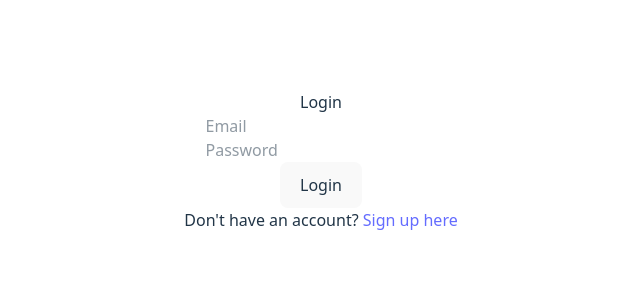
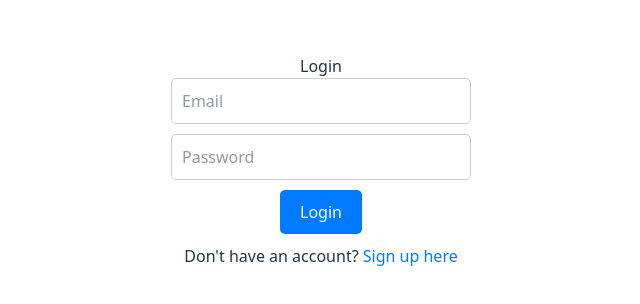
Before and after one commit to tarasinghrajput/ncert-bot, a React (Vite) app in the folder ncert-bot/: page /login in a window 1280 px wide. Shown: the part 264-568 px from the top of the page, without its empty margins (319-959 px from the left). Built offline with nearby package versions, Linux system fonts and the light colour scheme; no server answers.

Commit message:
added ui to login form

```diff
--- a/ncert-bot/src/components/Login.jsx
+++ b/ncert-bot/src/components/Login.jsx
@@ -23,28 +23,30 @@ function Login() {
     return (
         <div style={{ textAlign: "center", marginTop: "50px" }}>
             <h2>Login</h2>
-            {error && <p style={{ color: "red" }}>{error}</p>}
-            <form onSubmit={handleLogin}>
+            {error && <p style={{ color: "red", marginBottom: "10px" }}>{error}</p>}
+            <form onSubmit={handleLogin} style={{ display: "flex", flexDirection: "column", alignItems: "center" }}>
                 <input
                     type="email"
                     placeholder="Email"
                     value={email}
                     onChange={(e) => setEmail(e.target.value)}
+                    style={{ padding: "10px", marginBottom: "10px", width: "300px", borderRadius: "5px", border: "1px solid #ccc" }}
                     required
                 />
-                <br />
                 <input
                     type="password"
                     placeholder="Password"
                     value={password}
                     onChange={(e) => setPassword(e.target.value)}
+                    style={{ padding: "10px", marginBottom: "10px", width: "300px", borderRadius: "5px", border: "1px solid #ccc" }}
                     required
                 />
-                <br />
-                <button type="submit">Login</button>
+                <button type="submit" style={{ padding: "10px 20px", backgroundColor: "#007bff", color: "white", border: "none", borderRadius: "5px", cursor: "pointer" }}>
+                    Login
+                </button>
             </form>
-            <p>
-                Don't have an account? <a href="/signup">Sign up here</a>
+            <p style={{ marginTop: "10px" }}>
+                Don't have an account? <a href="/signup" style={{ color: "#007bff", textDecoration: "none" }}>Sign up here</a>
             </p>
         </div>
     );
```
